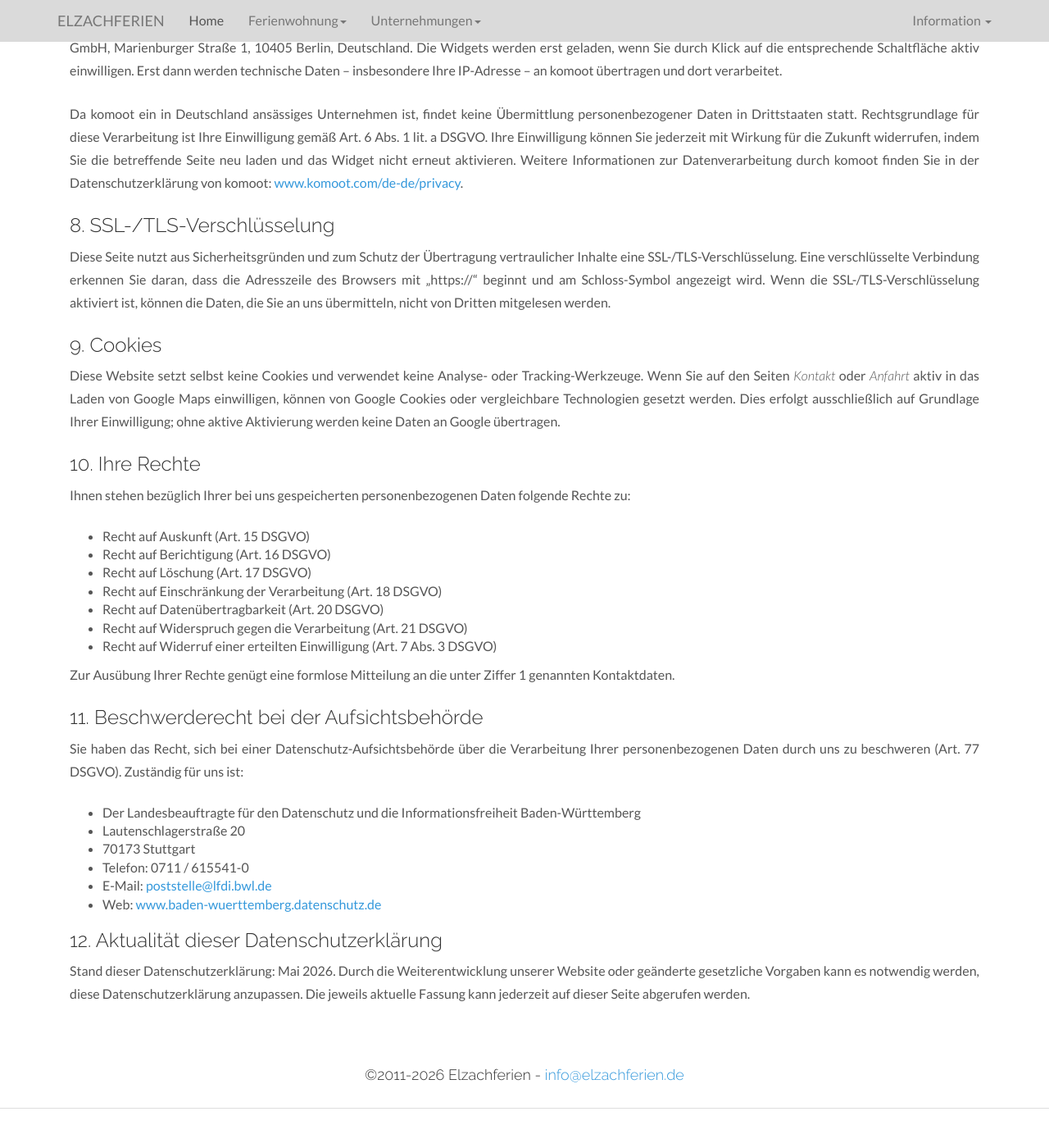
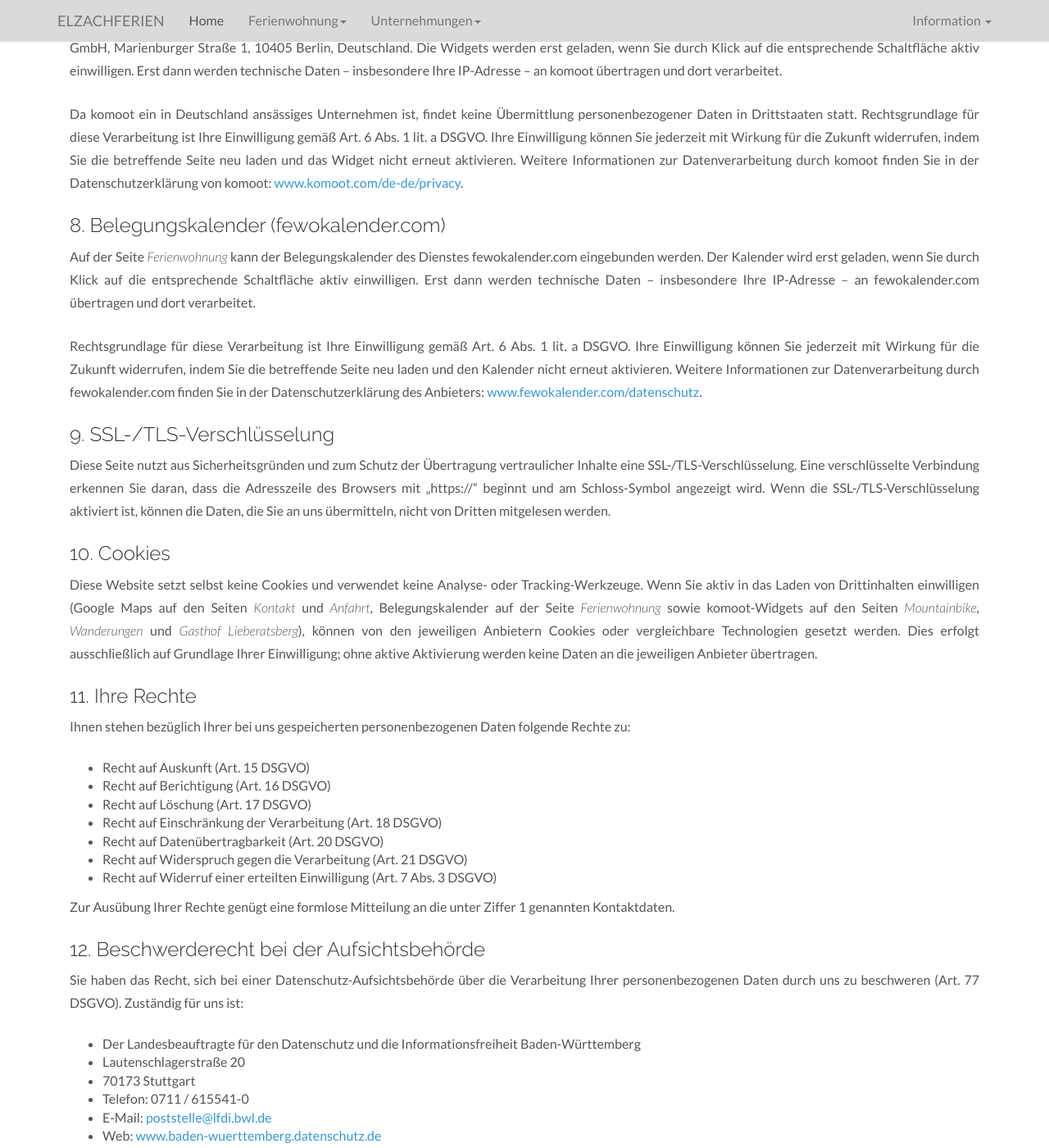
Before and after one commit to elzachferien-de/website, a Jekyll site: the page built from datenschutz.html, in a window 1280 px wide and 1400 px high, scrolled down 1724 px. Shown: the whole window at 82% size. Built offline with Jekyll 4.4.1, drawn with Linux system fonts in a browser that asks for light colours; before the commit the page ends 3076 px from its top, so only the background shows below that; some of the changed text lies outside the part shown.

Commit message:
fix(dsgvo): fewokalender.com-Iframe hinter 2-Klick-Einwilligung schützen
Das direkte fewokalender.com-Iframe in fw2.html übertrug bei jedem
Seitenaufruf die IP-Adresse des Besuchers ohne vorherige Einwilligung.
Behoben durch Consent-Placeholder analog zu Google Maps / komoot.

Datenschutzerklärung um §8 (fewokalender.com) ergänzt, §9 Cookies
aktualisiert, Abschnittsnummern angepasst, CLAUDE.md-Tabelle ergänzt.

https://claude.ai/code/session_01QgT8ztMto2qc9ybstcWsCF

```diff
--- a/datenschutz.html
+++ b/datenschutz.html
@@ -75,17 +75,25 @@ keywords: Datenschutz, Elzachferien, Ferienwohnung Valins, DSGVO
       Da komoot ein in Deutschland ansässiges Unternehmen ist, findet keine Übermittlung personenbezogener Daten in Drittstaaten statt. Rechtsgrundlage für diese Verarbeitung ist Ihre Einwilligung gemäß Art.&nbsp;6 Abs.&nbsp;1 lit.&nbsp;a DSGVO. Ihre Einwilligung können Sie jederzeit mit Wirkung für die Zukunft widerrufen, indem Sie die betreffende Seite neu laden und das Widget nicht erneut aktivieren. Weitere Informationen zur Datenverarbeitung durch komoot finden Sie in der Datenschutzerklärung von komoot: <a href="https://www.komoot.com/de-de/privacy" target="_blank" rel="noopener noreferrer">www.komoot.com/de-de/privacy</a>.
     </p>
 
-    <h3>8. SSL-/TLS-Verschlüsselung</h3>
+    <h3>8. Belegungskalender (fewokalender.com)</h3>
+    <p class="text-justify">
+      Auf der Seite <em>Ferienwohnung</em> kann der Belegungskalender des Dienstes fewokalender.com eingebunden werden. Der Kalender wird erst geladen, wenn Sie durch Klick auf die entsprechende Schaltfläche aktiv einwilligen. Erst dann werden technische Daten – insbesondere Ihre IP-Adresse – an fewokalender.com übertragen und dort verarbeitet.
+    </p>
+    <p class="text-justify">
+      Rechtsgrundlage für diese Verarbeitung ist Ihre Einwilligung gemäß Art.&nbsp;6 Abs.&nbsp;1 lit.&nbsp;a DSGVO. Ihre Einwilligung können Sie jederzeit mit Wirkung für die Zukunft widerrufen, indem Sie die betreffende Seite neu laden und den Kalender nicht erneut aktivieren. Weitere Informationen zur Datenverarbeitung durch fewokalender.com finden Sie in der Datenschutzerklärung des Anbieters: <a href="https://www.fewokalender.com/datenschutz" target="_blank" rel="noopener noreferrer">www.fewokalender.com/datenschutz</a>.
+    </p>
+
+    <h3>9. SSL-/TLS-Verschlüsselung</h3>
     <p class="text-justify">
       Diese Seite nutzt aus Sicherheitsgründen und zum Schutz der Übertragung vertraulicher Inhalte eine SSL-/TLS-Verschlüsselung. Eine verschlüsselte Verbindung erkennen Sie daran, dass die Adresszeile des Browsers mit „https://“ beginnt und am Schloss-Symbol angezeigt wird. Wenn die SSL-/TLS-Verschlüsselung aktiviert ist, können die Daten, die Sie an uns übermitteln, nicht von Dritten mitgelesen werden.
     </p>
 
-    <h3>9. Cookies</h3>
+    <h3>10. Cookies</h3>
     <p class="text-justify">
-      Diese Website setzt selbst keine Cookies und verwendet keine Analyse- oder Tracking-Werkzeuge. Wenn Sie auf den Seiten <em>Kontakt</em> oder <em>Anfahrt</em> aktiv in das Laden von Google Maps einwilligen, können von Google Cookies oder vergleichbare Technologien gesetzt werden. Dies erfolgt ausschließlich auf Grundlage Ihrer Einwilligung; ohne aktive Aktivierung werden keine Daten an Google übertragen.
+      Diese Website setzt selbst keine Cookies und verwendet keine Analyse- oder Tracking-Werkzeuge. Wenn Sie aktiv in das Laden von Drittinhalten einwilligen (Google Maps auf den Seiten <em>Kontakt</em> und <em>Anfahrt</em>, Belegungskalender auf der Seite <em>Ferienwohnung</em> sowie komoot-Widgets auf den Seiten <em>Mountainbike</em>, <em>Wanderungen</em> und <em>Gasthof Lieberatsberg</em>), können von den jeweiligen Anbietern Cookies oder vergleichbare Technologien gesetzt werden. Dies erfolgt ausschließlich auf Grundlage Ihrer Einwilligung; ohne aktive Aktivierung werden keine Daten an die jeweiligen Anbieter übertragen.
     </p>
 
-    <h3>10. Ihre Rechte</h3>
+    <h3>11. Ihre Rechte</h3>
     <p class="text-justify">
       Ihnen stehen bezüglich Ihrer bei uns gespeicherten personenbezogenen Daten folgende Rechte zu:
     </p>
```
Also changed, not shown: other parts of datenschutz.html (+2 -2 lines), CLAUDE.md (+1 -0 lines), fw2.html (+26 -2 lines).
